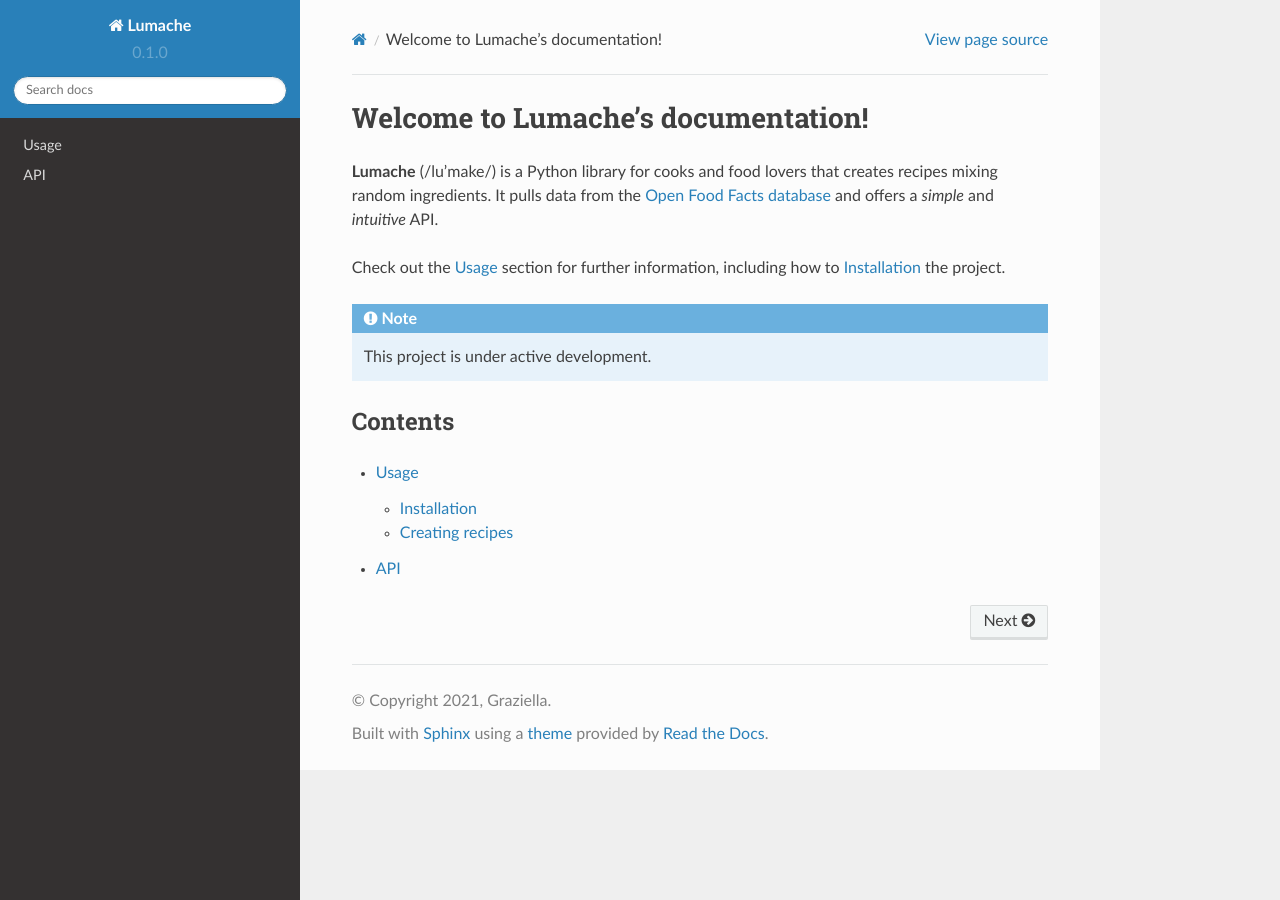
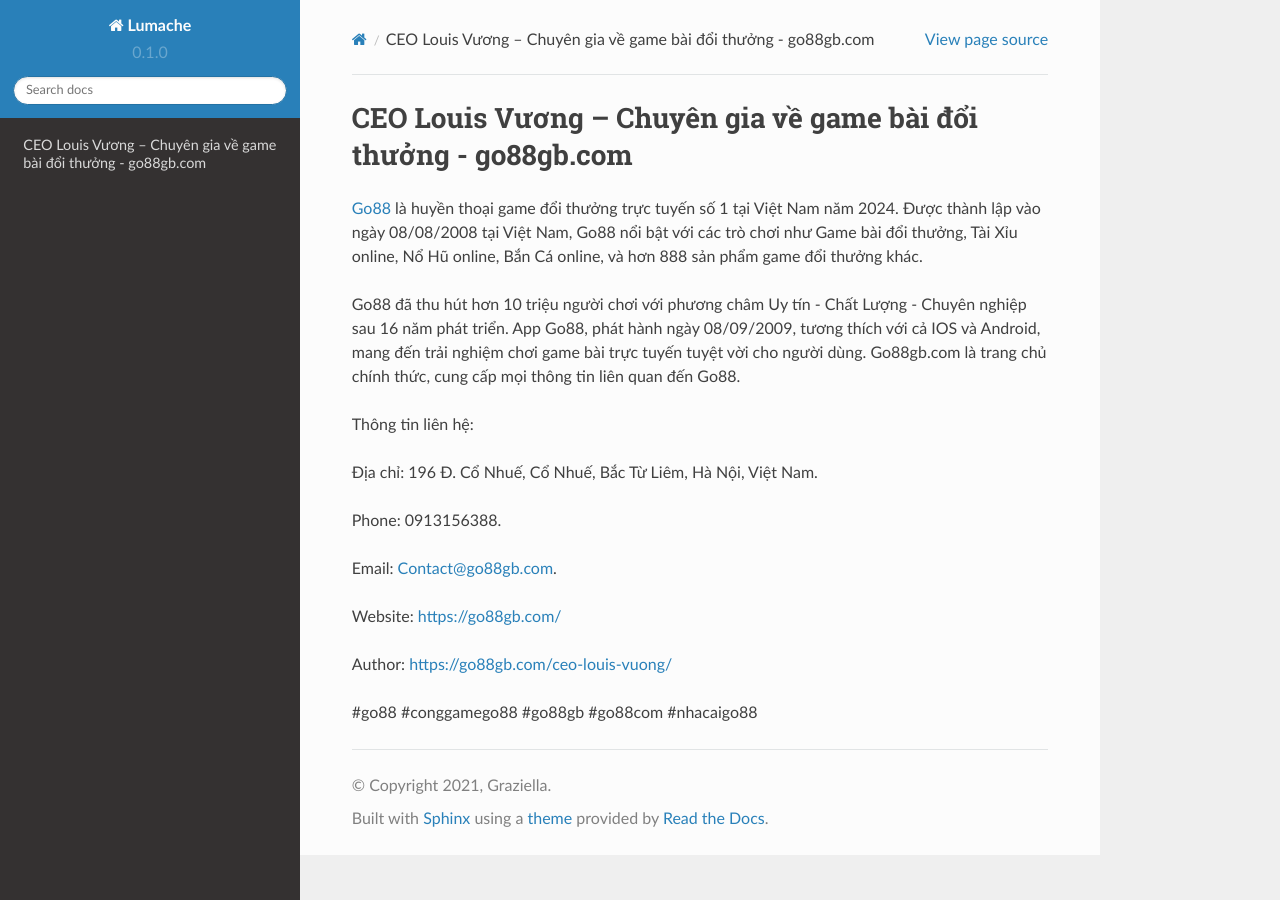
Before and after one commit to iaduphattai904809/go88gbcom, a Sphinx documentation site: the page built from docs/source/index.rst, in a window 1280 px wide. Built offline with Sphinx 7.4.7 and the Read the Docs theme 2.0.0, drawn with Linux system fonts in a browser that asks for light colours.

Commit message:
Update index.rst

```diff
--- a/docs/source/index.rst
+++ b/docs/source/index.rst
@@ -1,22 +1,20 @@
-Welcome to Lumache's documentation!
+CEO Louis Vương – Chuyên gia về game bài đổi thưởng - go88gb.com
 ===================================
 
-**Lumache** (/lu'make/) is a Python library for cooks and food lovers
-that creates recipes mixing random ingredients.
-It pulls data from the `Open Food Facts database <https://world.openfoodfacts.org/>`_
-and offers a *simple* and *intuitive* API.
+`Go88 <https://go88gb.com/>`_ là huyền thoại game đổi thưởng trực tuyến số 1 tại Việt Nam năm 2024. Được thành lập vào ngày 08/08/2008 tại Việt Nam, Go88 nổi bật với các trò chơi như Game bài đổi thưởng, Tài Xỉu online, Nổ Hũ online, Bắn Cá online, và hơn 888 sản phẩm game đổi thưởng khác.
 
-Check out the :doc:`usage` section for further information, including
-how to :ref:`installation` the project.
+Go88 đã thu hút hơn 10 triệu người chơi với phương châm Uy tín - Chất Lượng - Chuyên nghiệp sau 16 năm phát triển. App Go88, phát hành ngày 08/09/2009, tương thích với cả IOS và Android, mang đến trải nghiệm chơi game bài trực tuyến tuyệt vời cho người dùng. Go88gb.com là trang chủ chính thức, cung cấp mọi thông tin liên quan đến Go88.
 
-.. note::
+Thông tin liên hệ:
 
-   This project is under active development.
+Địa chỉ: 196 Đ. Cổ Nhuế, Cổ Nhuế, Bắc Từ Liêm, Hà Nội, Việt Nam.
 
-Contents
---------
+Phone: 0913156388.
 
-.. toctree::
+Email: Contact@go88gb.com.
 
-   usage
-   api
+Website: https://go88gb.com/
+
+Author: https://go88gb.com/ceo-louis-vuong/
+
+#go88 #conggamego88 #go88gb #go88com #nhacaigo88
```
